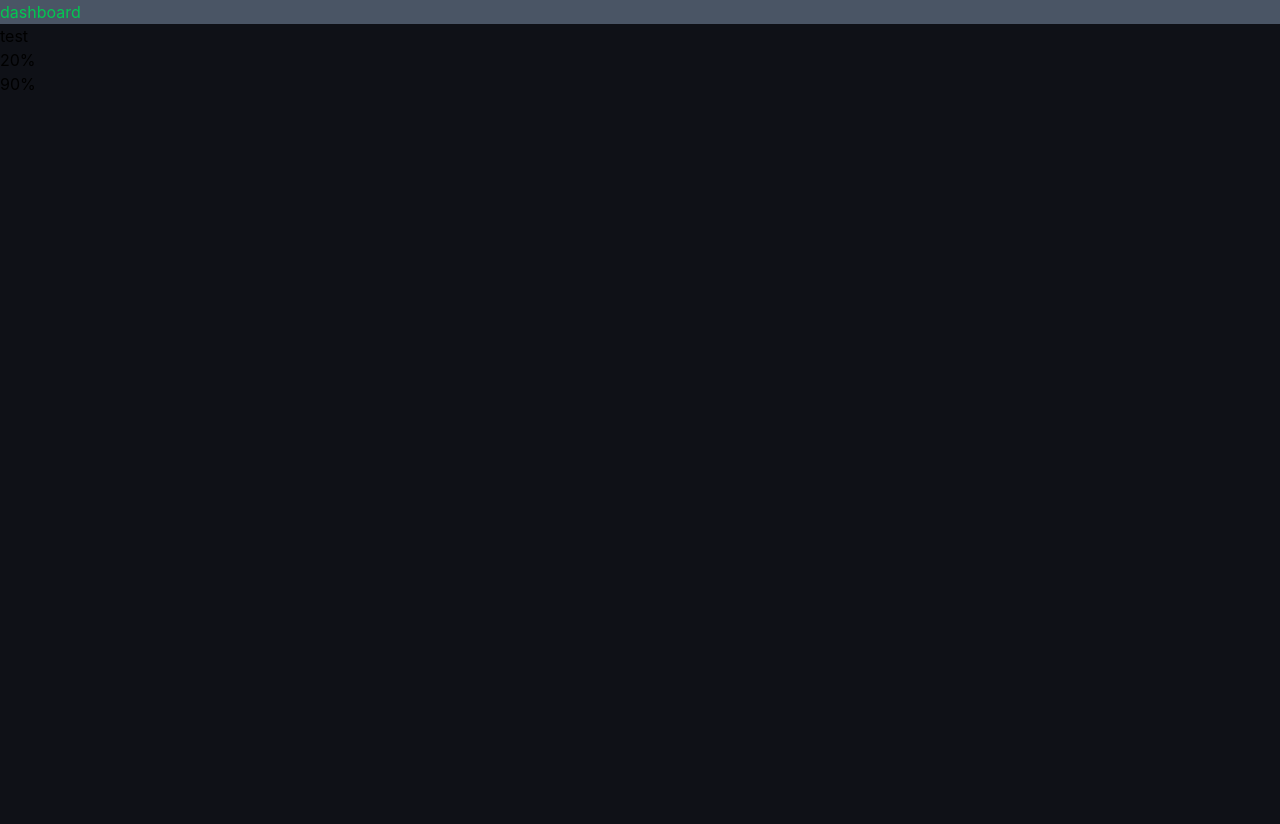
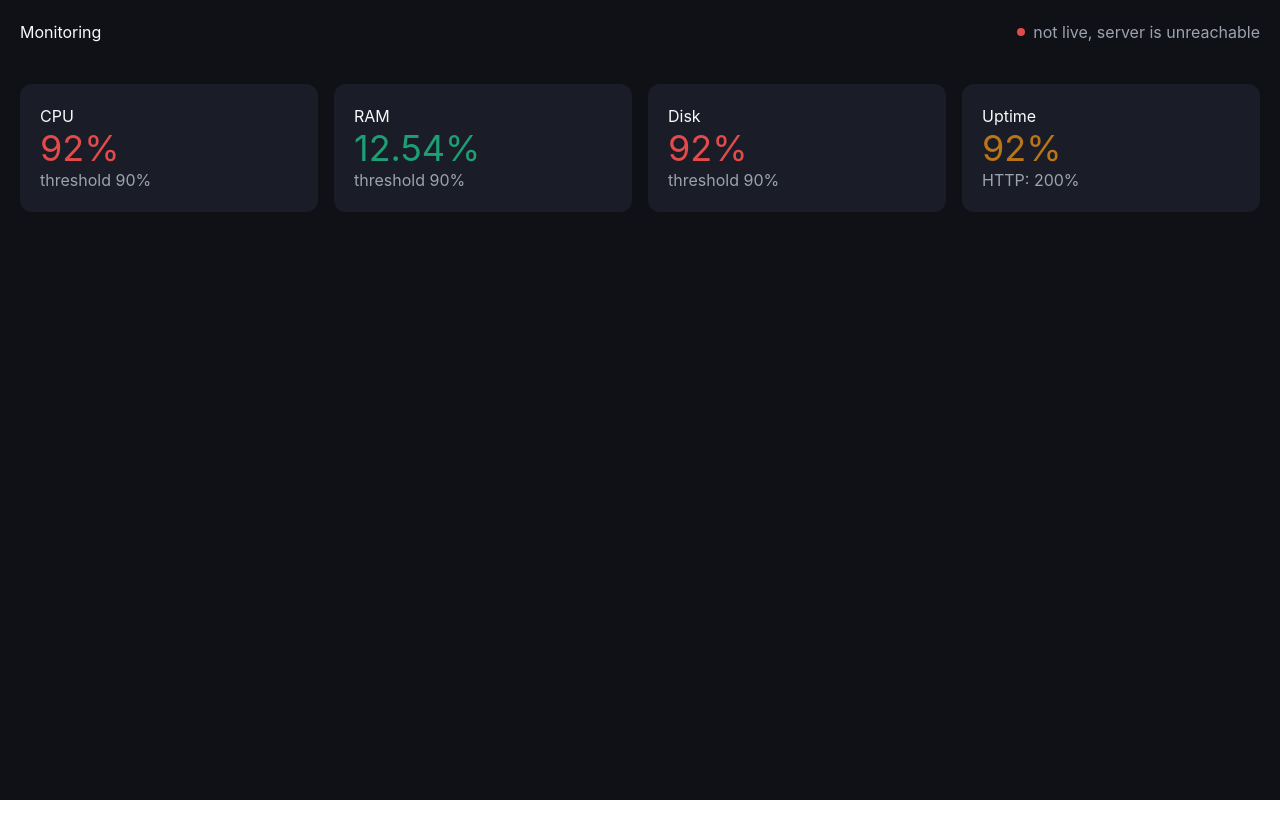
Before and after one commit to majkusi/monitoring, a React (Vite) app in the folder frontend/monitoring-frontend/: page / in a window 1280 px wide. After the commit the page ends 800 px from the top, so only its background shows below. Built offline with nearby package versions, Linux system fonts and the light colour scheme.

Commit message:
feat: implement Header and enhance StatCard component with additional props and styling

```diff
--- a/frontend/monitoring-frontend/src/App.tsx
+++ b/frontend/monitoring-frontend/src/App.tsx
@@ -1,10 +1,54 @@
-import React from "react";
+import React, { useEffect, useState } from "react";
 import StatCard from "./components/StatCard";
+import Header from "./components/Header";
 const App = () => {
+  const [dataIsLoaded, setDataIsLoaded] = useState(false);
+  const url = "";
+
+  useEffect(() => {
+    fetch(url)
+      .then((res) => res.json())
+      .then(() => {
+        setDataIsLoaded(true);
+      });
+  }, []);
+
   return (
-    <div className="bg-gray-600">
-      <h1 className="text-green-500">dashboard</h1>
-      <StatCard label="test" value={20} unit="%" threshold={90}></StatCard>
+    <div className="bg-background min-h-screen">
+      <Header isConnected={dataIsLoaded}></Header>
+      <div className="grid grid-cols-4 p-5 gap-4">
+        <StatCard
+          label="CPU"
+          value={92}
+          unit="%"
+          threshold={90}
+          threshold_text="threshold "
+        ></StatCard>
+
+        <StatCard
+          label="RAM"
+          value={12.54}
+          unit="%"
+          threshold={90}
+          threshold_text="threshold "
+        ></StatCard>
+
+        <StatCard
+          label="Disk"
+          value={92}
+          unit="%"
+          threshold={90}
+          threshold_text="threshold "
+        ></StatCard>
+
+        <StatCard
+          label="Uptime"
+          value={92}
+          unit="%"
+          threshold={200}
+          threshold_text="HTTP: "
+        ></StatCard>
+      </div>
     </div>
   );
 };
--- /dev/null
+++ b/frontend/monitoring-frontend/src/components/Header.tsx
@@ -0,0 +1,23 @@
+const Header = ({ isConnected }: { isConnected: boolean }) => {
+  const connection = isConnected ? (
+    <div className="flex items-center gap-2">
+      <div className="w-2 h-2 rounded-full bg-ok-status"></div>
+      <p className="text-muted-text">live, updates every 60s</p>
+    </div>
+  ) : (
+    <div className="flex items-center gap-2">
+      <div className="w-2 h-2 rounded-full bg-error-status"></div>
+      <p className="text-muted-text">not live, server is unreachable</p>
+    </div>
+  );
+  return (
+    <div className="p-5 flex justify-between">
+      <div>
+        <h1 className="text-main-text ">Monitoring</h1>
+      </div>
+      {connection}
+    </div>
+  );
+};
+
+export default Header;
--- a/frontend/monitoring-frontend/src/components/StatCard.tsx
+++ b/frontend/monitoring-frontend/src/components/StatCard.tsx
@@ -5,20 +5,35 @@ interface StatProps {
   value: number;
   unit: string;
   threshold: number;
+  threshold_text: string;
 }
 
-const StatCard = ({ label, value, unit, threshold }: StatProps) => {
+const StatCard = ({
+  label,
+  value,
+  unit,
+  threshold,
+  threshold_text,
+}: StatProps) => {
+  const color =
+    value < 60
+      ? "text-ok-status"
+      : value > threshold
+        ? "text-error-status"
+        : "text-warning-status";
   return (
-    <div className="bg-background min-h-screen">
-      <h1>{label}</h1>
-      <h1 className="color">
+    <div className="bg-card-background rounded-xl p-5 border-border-color">
+      <p className="text-main-text">{label}</p>
+      <p className={`${color} text-4xl`}>
         {value}
         {unit}
-      </h1>
-      <h2>
+      </p>
+
+      <p className="text-muted-text">
+        {threshold_text}
         {threshold}
         {unit}
-      </h2>
+      </p>
     </div>
   );
 };
--- a/frontend/monitoring-frontend/src/index.css
+++ b/frontend/monitoring-frontend/src/index.css
@@ -6,7 +6,7 @@
   --color-background: #0f1117;
   --color-card-background: #1a1d27;
   --color-section-background: #13151f;
-  --color-border: #2d2f3d;
+  --color-border-color: #2d2f3d;
   --color-main-text: #f9fafb;
   --color-muted-text: #9ca3af;
   --color-hint-text: #6b7280;
```
